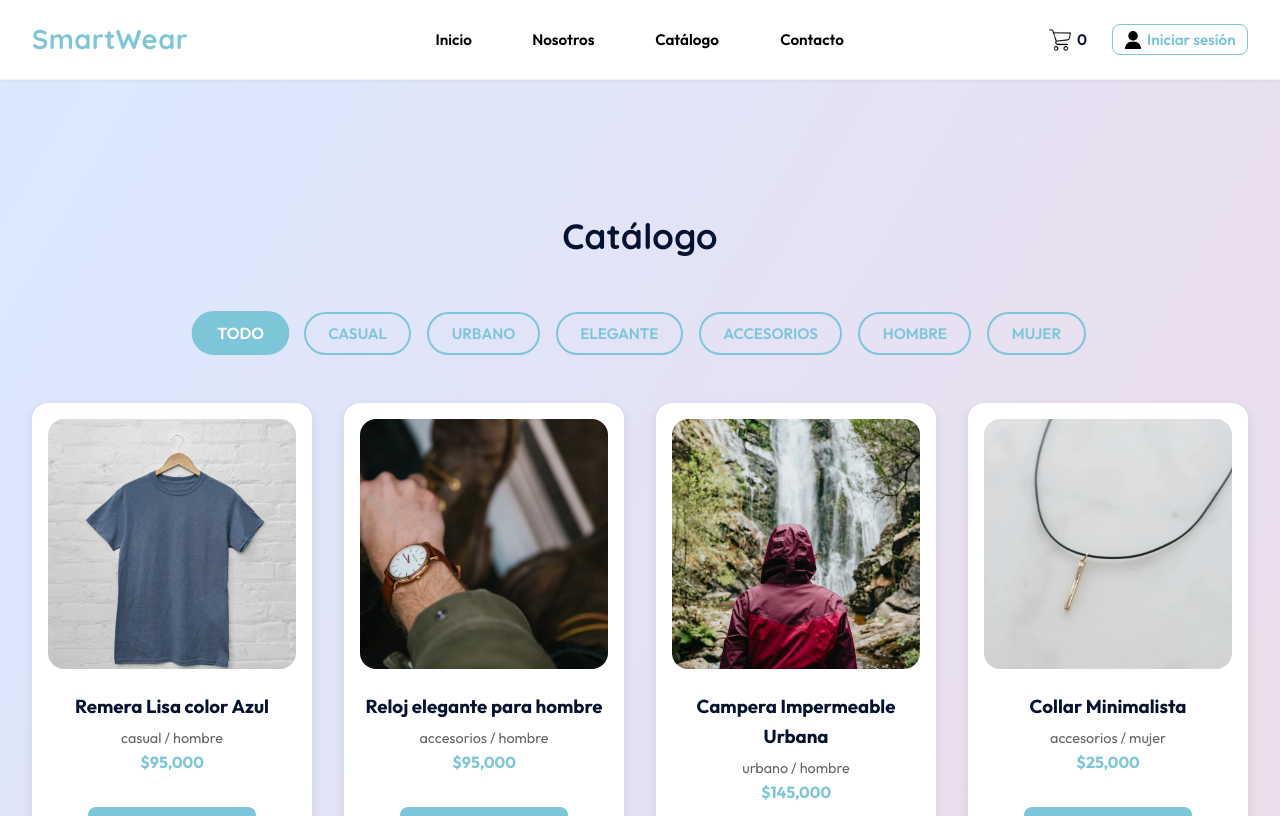
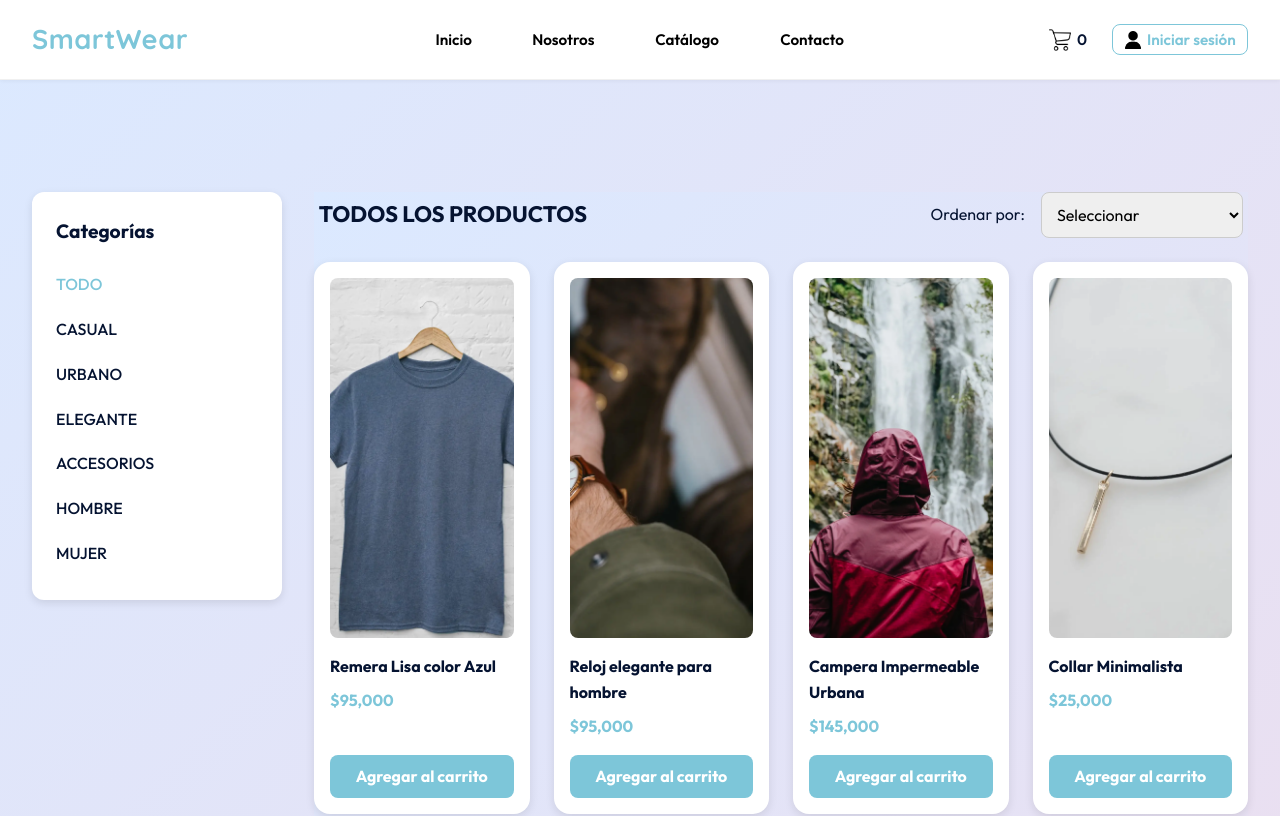
Before and after one commit to GonzaloCeridono/Integrador_React, a React (Vite) app in the folder smartwear/: page /catalogo in a window 1280 px wide. Shown: the top 816 px of the page. Built offline with nearby package versions, Linux system fonts and the light colour scheme.

Commit message:
catalogo rediseñado

```diff
--- /dev/null
+++ b/smartwear/src/components/BarraOrdenamiento.jsx
@@ -0,0 +1,14 @@
+import styles from "../styles/BarraOrdenamiento.module.css";
+
+export default function BarraOrdenamiento({ setOrden }) {
+  return (
+    <div className={styles.barra}>
+      <label>Ordenar por:</label>
+      <select onChange={(e) => setOrden(e.target.value)}>
+        <option value="">Seleccionar</option>
+        <option value="menor">Precio menor a mayor</option>
+        <option value="mayor">Precio mayor a menor</option>
+      </select>
+    </div>
+  );
+}
--- /dev/null
+++ b/smartwear/src/components/ProductoCard.jsx
@@ -0,0 +1,31 @@
+import { useDispatch } from "react-redux";
+import { addToCart } from "../features/cart/cartSlice";
+import Swal from "sweetalert2";
+import styles from "../styles/ProductoCard.module.css";
+
+export default function ProductoCard({ producto }) {
+  const dispatch = useDispatch();
+
+  const agregar = () => {
+    dispatch(addToCart(producto));
+    Swal.fire({
+      toast: true,
+      position: "top-end",
+      icon: "success",
+      title: `${producto.nombre} agregado al carrito`,
+      showConfirmButton: false,
+      timer: 2000,
+    });
+  };
+
+  return (
+    <div className={styles.card}>
+      <img src={producto.imagen} alt={producto.nombre} />
+
+      <h3>{producto.nombre}</h3>
+      <p className={styles.precio}>${producto.precio.toLocaleString()}</p>
+
+      <button onClick={agregar}>Agregar al carrito</button>
+    </div>
+  );
+}
--- /dev/null
+++ b/smartwear/src/components/SidebarCategorias.jsx
@@ -0,0 +1,31 @@
+import styles from "../styles/SidebarCategorias.module.css";
+
+export default function SidebarCategorias({ categoria, setCategoria }) {
+  const categorias = [
+    "todo",
+    "casual",
+    "urbano",
+    "elegante",
+    "accesorios",
+    "hombre",
+    "mujer",
+  ];
+
+  return (
+    <div className={styles.sidebar}>
+      <h3>Categorías</h3>
+
+      <ul>
+        {categorias.map((cat) => (
+          <li
+            key={cat}
+            className={categoria === cat ? styles.activo : ""}
+            onClick={() => setCategoria(cat)}
+          >
+            {cat.toUpperCase()}
+          </li>
+        ))}
+      </ul>
+    </div>
+  );
+}
--- a/smartwear/src/pages/Catalogo.jsx
+++ b/smartwear/src/pages/Catalogo.jsx
@@ -1,86 +1,104 @@
-import { useState } from "react";
-import { useDispatch } from "react-redux";
-import { addToCart } from "../features/cart/cartSlice";
+import { useState, useEffect } from "react";
 import { productos } from "../data/productos";
+import SidebarCategorias from "../components/SidebarCategorias";
+import BarraOrdenamiento from "../components/BarraOrdenamiento";
+import ProductoCard from "../components/ProductoCard";
 import styles from "../styles/Catalogo.module.css";
-import Swal from "sweetalert2";
 
 export default function Catalogo() {
   const [categoria, setCategoria] = useState("todo");
-  const dispatch = useDispatch();
+  const [orden, setOrden] = useState("");
+  const [mobileOpen, setMobileOpen] = useState(false);
 
-  const categorias = [
-    "todo",
-    "casual",
-    "urbano",
-    "elegante",
-    "accesorios",
-    "hombre",
-    "mujer",
-  ];
+  // CERRAR ASIDE MOBILE AL CLICKEAR FUERA
+  useEffect(() => {
+    const handleClickFuera = (e) => {
+      if (
+        mobileOpen &&
+        !e.target.closest(`.${styles.asideMobile}`) &&
+        !e.target.closest(`.${styles.btnAbrirMobile}`)
+      ) {
+        setMobileOpen(false);
+      }
+    };
 
+    document.addEventListener("click", handleClickFuera);
+    return () => document.removeEventListener("click", handleClickFuera);
+  }, [mobileOpen]);
+
+  // FILTRO POR CATEGORÍA
   const productosFiltrados = productos.filter(
-    (p) => categoria === "todo" || p.categoria.includes(categoria)
+    (prod) => categoria === "todo" || prod.categoria.includes(categoria)
   );
 
+  // ORDEN POR PRECIO
+  const productosOrdenados = [...productosFiltrados].sort((a, b) => {
+    if (orden === "menor") return a.precio - b.precio;
+    if (orden === "mayor") return b.precio - a.precio;
+    return 0;
+  });
+
   return (
-    <section className={styles.catalogoPage}>
-      <h1>Catálogo</h1>
+    <div className={styles.layout}>
+      {/* ASIDE DESKTOP */}
+      <aside className={styles.asideDesktop}>
+        <SidebarCategorias categoria={categoria} setCategoria={setCategoria} />
+      </aside>
 
-      {/* Filtro por categorías */}
-      <div className={styles.filtroCategorias}>
-        {categorias.map((cat) => (
+      {/* BOTÓN MOBILE */}
+      <button
+        className={styles.btnAbrirMobile}
+        onClick={() => setMobileOpen(true)}
+      >
+        Categorías
+      </button>
+
+      {/* ASIDE MOBILE */}
+      <div
+        className={`${styles.overlayMobile} ${
+          mobileOpen ? styles.overlayVisible : ""
+        }`}
+      >
+        <div
+          className={`${styles.asideMobile} ${
+            mobileOpen ? styles.asideVisible : ""
+          }`}
+        >
           <button
-            key={cat}
-            className={`${styles.btnCategoria} ${
-              categoria === cat ? styles.activo : ""
-            }`}
-            onClick={() => setCategoria(cat)}
+            className={styles.btnCerrar}
+            onClick={() => setMobileOpen(false)}
           >
-            {cat.toUpperCase()}
+            X
           </button>
-        ))}
+
+          <SidebarCategorias
+            categoria={categoria}
+            setCategoria={(cat) => {
+              setCategoria(cat);
+              setMobileOpen(false);
+            }}
+          />
+        </div>
       </div>
 
-      {/* Grid de productos */}
-      <div className={styles.gridProductos}>
-        {productosFiltrados.length > 0 ? (
-          productosFiltrados.map((prod) => (
-            <div key={prod.id} className={styles.card}>
-              <img src={prod.imagen} alt={prod.nombre} />
-              <h3>{prod.nombre}</h3>
-              <p className={styles.categoria}>{prod.categoria.join(" / ")}</p>
-              <p className={styles.precio}>${prod.precio.toLocaleString()}</p>
-              <button
-                className={styles.btnAgregar}
-                onClick={() => {
-                  dispatch(addToCart(prod));
-                  Swal.fire({
-                    toast: true,
-                    position: "top-end",
-                    icon: "success",
-                    title: `${prod.nombre} agregado al carrito`,
-                    showConfirmButton: false,
-                    timer: 2000,
-                    timerProgressBar: true,
-                    background: "#fff",
-                    color: "#051331",
-                    customClass: {
-                      popup: "agregado-toast",
-                    },
-                  });
-                }}
-              >
-                Agregar al carrito
-              </button>
-            </div>
-          ))
-        ) : (
-          <p className={styles.sinResultados}>
-            No hay productos en esta categoría.
-          </p>
-        )}
-      </div>
-    </section>
+      {/* CONTENIDO */}
+      <main className={styles.contenido}>
+        <div className={styles.barraSuperior}>
+          <h2 className={styles.nombreCategoria}>
+            {categoria === "todo"
+              ? "Todos los productos"
+              : categoria.charAt(0).toUpperCase() + categoria.slice(1)}
+          </h2>
+
+          <BarraOrdenamiento setOrden={setOrden} />
+        </div>
+
+        <div className={styles.grid}>
+          {productosOrdenados.map((prod) => (
+            <ProductoCard key={prod.id} producto={prod} />
+          ))}
+        </div>
+      </main>
+    </div>
   );
 }
--- /dev/null
+++ b/smartwear/src/styles/BarraOrdenamiento.module.css
@@ -0,0 +1,12 @@
+.barra {
+  display: flex;
+  justify-content: flex-end;
+  align-items: center;
+  gap: 1rem;
+}
+
+select {
+  padding: 0.5rem;
+  border-radius: 6px;
+  border: 1px solid #ccc;
+}
--- a/smartwear/src/styles/Catalogo.module.css
+++ b/smartwear/src/styles/Catalogo.module.css
@@ -1,118 +1,134 @@
-.catalogoPage {
-  padding: 8rem 2rem 4rem;
-  text-align: center;
-  color: var(--color-principal);
-  background: var(--color-fondo);
+/* LAYOUT GENERAL */
+.layout {
+  display: grid;
+  grid-template-columns: 250px 1fr;
+  gap: 2rem;
+  padding: 7rem 2rem 3rem;
   min-height: 100vh;
+  overflow-x: hidden;
 }
 
-.catalogoPage h1 {
-  font-family: var(--fuente-titulo);
-  margin-bottom: 2rem;
-  font-size: 2.2rem;
+/* ASIDE DESKTOP */
+.asideDesktop {
+  display: block;
 }
 
-/* ======= FILTRO DE CATEGORÍAS ======= */
-
-.filtroCategorias {
-  display: flex;
-  flex-wrap: wrap;
-  justify-content: center;
-  gap: 1rem;
-  margin-bottom: 3rem;
+/* CONTENIDO */
+.contenido {
+  width: 100%;
 }
 
-.btnCategoria {
-  background-color: transparent;
-  border: 2px solid var(--color-acento);
-  border-radius: 50px;
-  padding: 0.6rem 1.4rem;
-  font-weight: 600;
-  font-size: 0.95rem;
-  color: var(--color-acento);
-  transition: all 0.3s ease;
+.barraSuperior {
+  display: flex;
+  align-items: center;
+  justify-content: space-between;
+  margin-bottom: 1.5rem;
+  padding: 0 0.3rem;
 }
 
-.btnCategoria:hover {
-  background-color: var(--color-acento);
-  color: white;
+.nombreCategoria {
+  font-size: 1.4rem;
+  font-weight: 700;
+  text-transform: uppercase;
+  text-align: center;
 }
 
-.activo {
-  background-color: var(--color-acento);
-  color: white;
-  transform: scale(1.05);
+/* PRODUCT GRID */
+.grid {
+  display: grid;
+  gap: 1.5rem;
+  grid-template-columns: repeat(4, 1fr);
 }
 
-/* ======= PRODUCTOS ======= */
-
-.gridProductos {
-  display: grid;
-  grid-template-columns: repeat(auto-fit, minmax(250px, 1fr));
-  gap: 2rem;
+/* BOTÓN MOBILE */
+.btnAbrirMobile {
+  display: none;
 }
 
-.card {
-  background: white;
-  border-radius: 1rem;
-  box-shadow: 0 3px 10px rgba(0, 0, 0, 0.1);
-  padding: 1rem;
-  transition: transform 0.3s ease;
-}
-
-.card:hover {
-  transform: translateY(-5px);
-}
-
-.card img {
-  width: 100%;
-  height: 250px;
-  object-fit: cover;
-  border-radius: 1rem;
-}
-
-.card h3 {
-  margin: 1rem 0 0.3rem;
-}
-
-.categoria {
-  color: #666;
-  font-size: 0.9rem;
-}
-
-.precio {
-  font-weight: bold;
-  color: var(--color-acento);
-  margin-bottom: 1rem;
-}
-
-.btnAgregar {
-  background-color: var(--color-acento);
-  border: none;
-  color: white;
-  padding: 0.6rem 1.2rem;
-  border-radius: 8px;
-  cursor: pointer;
-  font-weight: 600;
+/* OVERLAY MOBILE */
+.overlayMobile {
+  position: fixed;
+  inset: 0;
+  background: rgba(0, 0, 0, 0);
+  pointer-events: none;
   transition: background 0.3s ease;
 }
 
-.btnAgregar:hover {
-  background-color: #00a3b2;
+.overlayVisible {
+  background: rgba(0, 0, 0, 0.5);
+  pointer-events: all;
 }
 
-.sinResultados {
-  grid-column: 1 / -1;
-  font-size: 1.2rem;
-  color: #777;
-  margin-top: 2rem;
+/* ASIDE MOBILE */
+.asideMobile {
+  position: fixed;
+  top: 0;
+  left: 0;
+  width: 250px;
+  height: 100%;
+  background: #fff;
+  padding: 1.5rem;
+  transform: translateX(-100%);
+  transition: transform 0.3s ease;
+  z-index: 999;
 }
 
-/* ======= RESPONSIVE ======= */
+.asideVisible {
+  transform: translateX(0);
+}
+
+.btnCerrar {
+  background: transparent;
+  border: none;
+  font-size: 1.2rem;
+  cursor: pointer;
+}
+
+/* RESPONSIVE */
+@media (max-width: 1100px) {
+  .grid {
+    grid-template-columns: repeat(2, 1fr);
+  }
+}
+
+@media (max-width: 800px) {
+  .layout {
+    grid-template-columns: 1fr;
+  }
+
+  .asideDesktop {
+    display: none;
+  }
+
+  .btnAbrirMobile {
+    display: block;
+    margin-bottom: 1rem;
+    padding: 0.7rem 1rem;
+    border-radius: 8px;
+    background: var(--color-acento);
+    color: #fff;
+    border: none;
+    font-weight: bold;
+  }
+}
 
 @media (max-width: 600px) {
-  .btnCategoria {
-    padding: 0.5rem 1rem;
-    font-size: 0.85rem;
+  .grid {
+    grid-template-columns: repeat(1, 1fr);
+  }
+
+  .barraSuperior {
+    flex-direction: column;
+    align-items: flex-start;
+    gap: 0.6rem;
+  }
+
+  .nombreCategoria {
+    width: 100%;
+    font-size: 1.2rem;
+  }
+
+  .barraSuperior select {
+    width: 100%;
   }
 }
--- /dev/null
+++ b/smartwear/src/styles/ProductoCard.module.css
@@ -0,0 +1,42 @@
+.card {
+  background: white;
+  border-radius: 1rem;
+  padding: 1rem;
+  box-shadow: 0 3px 10px rgba(0, 0, 0, 0.1);
+  display: flex;
+  flex-direction: column;
+}
+
+.card img {
+  width: 100%;
+  height: 360px;
+  object-fit: cover;
+  border-radius: 8px;
+}
+
+.card h3 {
+  font-size: 1rem;
+  margin-top: 1rem;
+}
+
+.precio {
+  margin: 0.5rem 0 1rem;
+  font-weight: bold;
+  color: var(--color-acento);
+}
+
+.card button {
+  margin-top: auto;
+  padding: 0.7rem 1rem;
+  background: var(--color-acento);
+  color: white;
+  border: none;
+  border-radius: 8px;
+  font-weight: bold;
+  cursor: pointer;
+  transition: background 0.3s;
+}
+
+.card button:hover {
+  background: #00a3b2;
+}
--- /dev/null
+++ b/smartwear/src/styles/SidebarCategorias.module.css
@@ -0,0 +1,32 @@
+.sidebar {
+  background: white;
+  padding: 1.5rem;
+  border-radius: 12px;
+  box-shadow: 0 3px 8px rgba(0, 0, 0, 0.1);
+}
+
+.sidebar h3 {
+  margin-bottom: 1rem;
+  font-size: 1.2rem;
+}
+
+.sidebar ul {
+  list-style: none;
+  padding: 0;
+}
+
+.sidebar li {
+  padding: 0.6rem 0;
+  cursor: pointer;
+  font-weight: 500;
+  transition: 0.2s;
+}
+
+.sidebar li:hover {
+  color: var(--color-acento);
+}
+
+.activo {
+  color: var(--color-acento);
+  font-weight: 700;
+}
```
